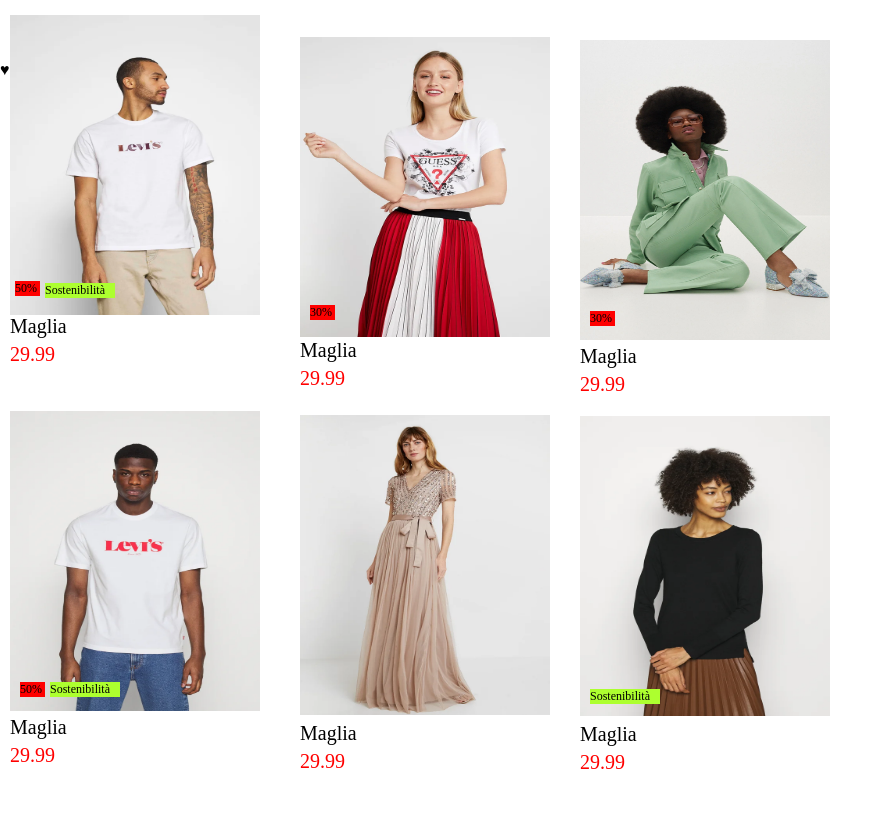
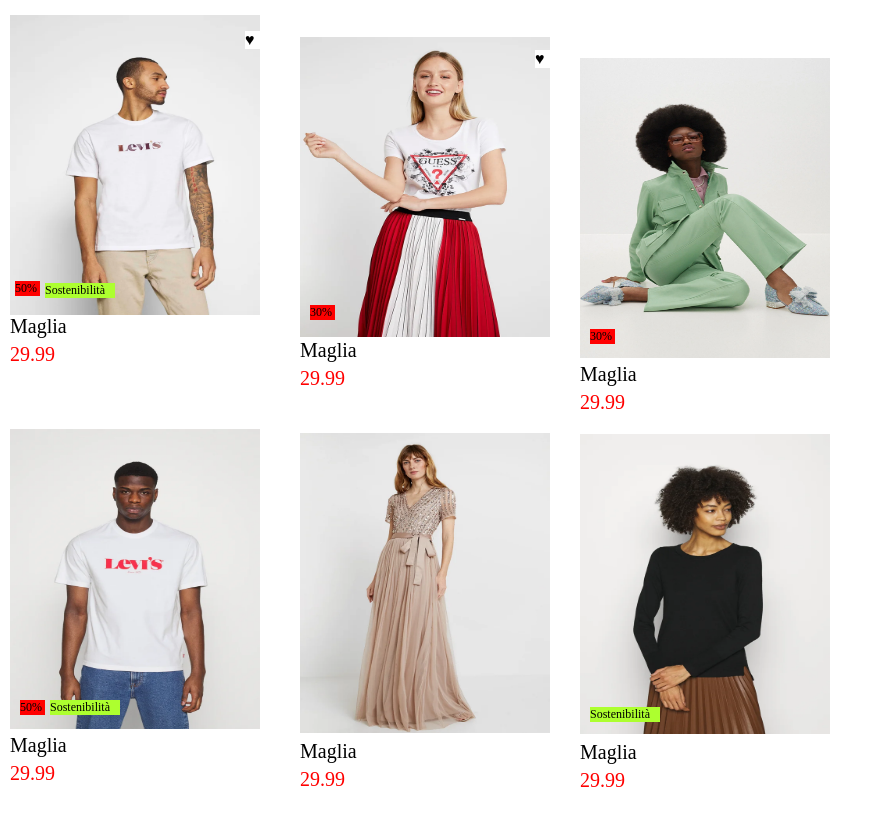
Before and after one commit to MassimoBattinelli/html-css-boolando, a plain HTML site: page index.html in a window 1280 px wide. Shown: the top 826 px of the page, without its empty margins (0-892 px from the left). Drawn offline with Linux system fonts and the light colour scheme.

Commit message:
inserimento cuori

```diff
--- a/css/style.css
+++ b/css/style.css
@@ -12,7 +12,6 @@
     margin: 10px;
     float: left;
     width: calc(100% / 3 -20px);
-    /* height:  */
 }
 
 .img1{
@@ -23,7 +22,10 @@
 
 .cuore1{
     position: relative;
-    bottom: 350px;
+    bottom: 380px;
+    left: 245px;
+    background-color: white;
+    width: 20px;
 }
 
 .album-image img {
@@ -69,6 +71,14 @@
     position: relative;
     bottom: 392px;
     left: 300px;
+}
+
+.cuore2{
+    position: relative;
+    width: 20px;
+    bottom: 750px;
+    left: 535px;
+    background-color: white;
 }
 
 .sconto2{
--- a/index.html
+++ b/index.html
@@ -53,6 +53,9 @@
                 </div>
                 <div class="sconto2">
                      30%
+                </div>
+                <div class="cuore2">
+                    &hearts;
                 </div>
 
                 <!-- FOTO 3 -->
```
